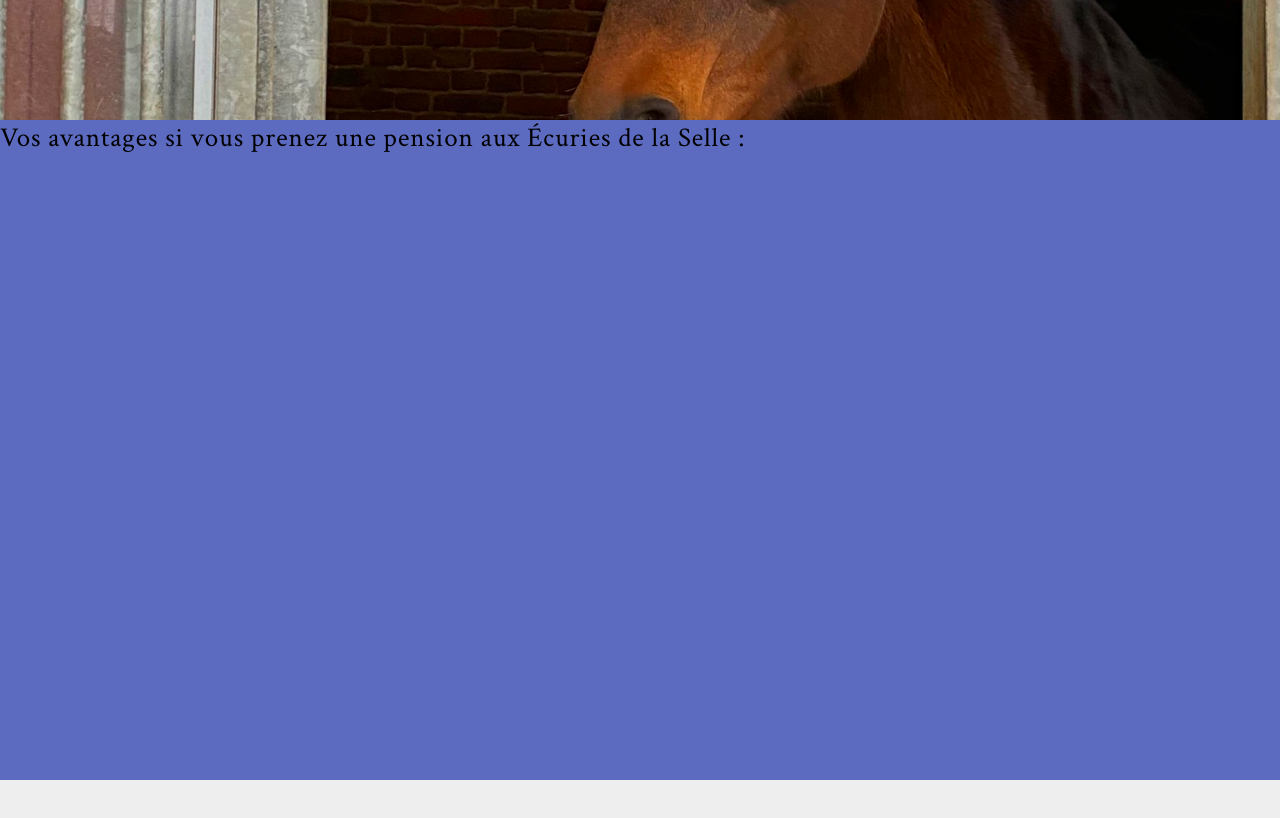
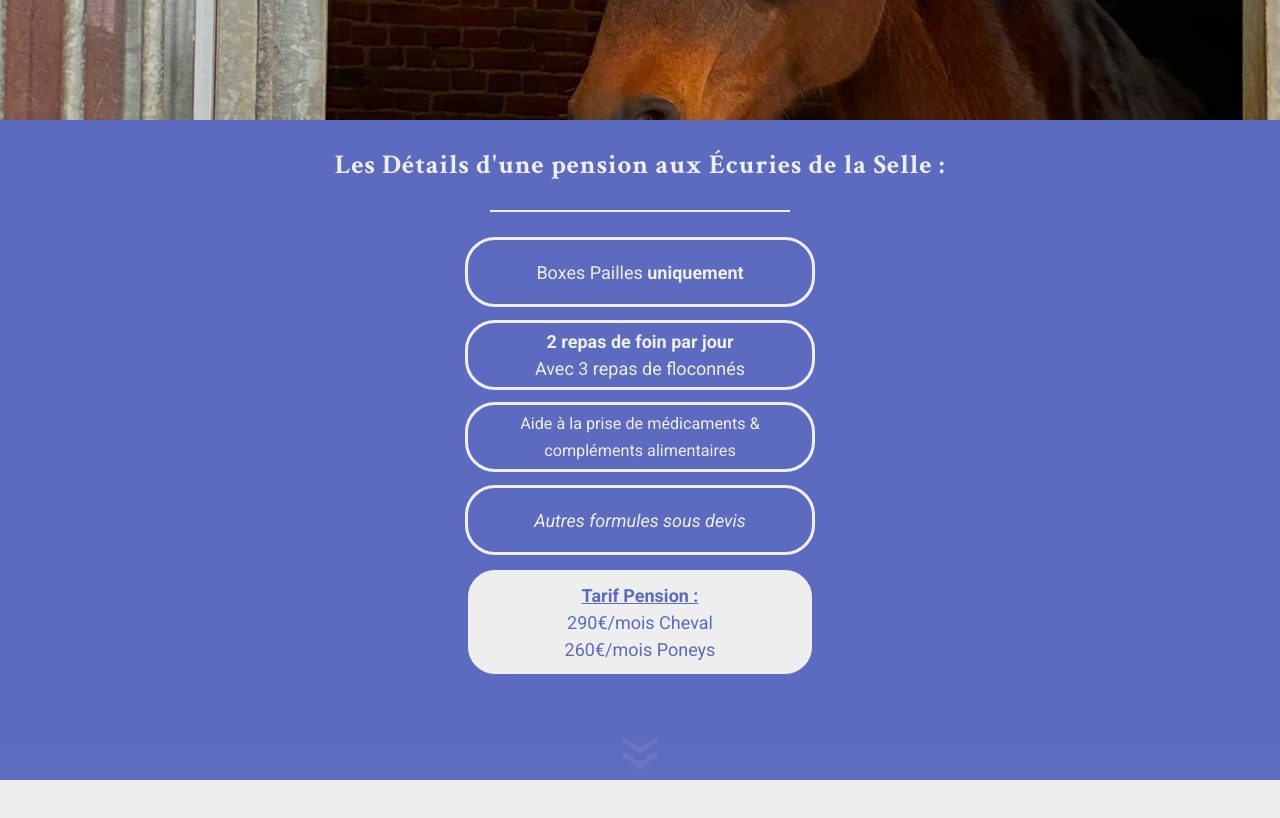
Before and after one commit to GoutteDooo/Site_Ecurie, a React (Vite) app: page /proprietaires in a window 1280 px wide. Shown: the part 1520-2338 px from the top of the page. Built offline with nearby package versions, Linux system fonts and the light colour scheme.

Commit message:
feat(Proprios): Details.jsx, style OK & content added

```diff
--- a/src/components/Bubble.jsx
+++ b/src/components/Bubble.jsx
@@ -16,6 +16,7 @@ const Bubble = ({
   bgColor = MAIN_COLOR,
   textColor = "black",
   opacity = 1,
+  size = 90,
   content = null,
   clickable = false,
   linking = null,
@@ -28,6 +29,7 @@ const Bubble = ({
       color: textColor,
       opacity: opacity,
       border: `3px solid ${textColor}`,
+      height: `${size}px`,
     };
     if (clickable) {
       if (isHover) {
@@ -51,7 +53,7 @@ const Bubble = ({
   };
 
   const handleLink = () => {
-    return linking === "scroll" ? scrollEvent(2) : navigate(linking);
+    return linking === "scroll" ? scrollEvent(2.37) : navigate(linking);
   };
 
   return (
--- a/src/components/ScrollArrow.jsx
+++ b/src/components/ScrollArrow.jsx
@@ -4,7 +4,7 @@ import scrollEvent from "../utils/functions/scrollEvent";
 /**
  * Arrow de scrolling en bas de certains composants pour aider
  * l'utilisateur a scroll plus facilement
- * @param {number} size définit la taille du composant
+ * @param {number} size définit la taille du composant en px
  * @param {number} scrolling définit une target : scrolling * 100vh
  * @returns
  */
--- a/src/components/proprietaires/Details.jsx
+++ b/src/components/proprietaires/Details.jsx
@@ -1,11 +1,45 @@
 import React from "react";
+import Bubble from "../Bubble";
+import { BG_COLOR, MAIN_COLOR } from "../../utils/variables";
+import ScrollArrow from "../ScrollArrow";
 
 const Details = () => {
+  const content = [
+    <p>
+      Boxes Pailles <b>uniquement</b>
+    </p>,
+    <>
+      <b>2 repas de foin par jour</b>
+      <p>Avec 3 repas de floconnés</p>
+    </>,
+    <p style={{ fontSize: "0.9rem" }}>
+      Aide à la prise de médicaments & compléments alimentaires
+    </p>,
+    <em style={{ fontSize: "1rem" }}>Autres formules sous devis</em>,
+    <>
+      <b style={{ textDecoration: "underline" }}>Tarif Pension :</b>
+      <p>290€/mois Cheval</p>
+      <p>260€/mois Poneys</p>
+    </>,
+  ];
+  const tarifPension = content.length - 1; //la où se situe le tarif pension pour le mapping
+  console.log(tarifPension);
+
   return (
     <div className="proprietaires__details">
-      <h1>
-        Vos avantages si vous prenez une pension aux Écuries de la Selle :
-      </h1>
+      <h1>Les Détails d'une pension aux Écuries de la Selle :</h1>
+      <div className="proprietaires__details--bubbles">
+        {content.map((c, i) => (
+          <Bubble
+            bgColor={i < tarifPension ? MAIN_COLOR : BG_COLOR}
+            textColor={i < tarifPension ? BG_COLOR : MAIN_COLOR}
+            content={c}
+            key={i}
+            size={i === tarifPension ? 110 : 70}
+          />
+        ))}
+      </div>
+      <ScrollArrow size={60} scrolling={3.37} />
     </div>
   );
 };
--- a/src/styles/components/_bubble.scss
+++ b/src/styles/components/_bubble.scss
@@ -5,7 +5,7 @@
   flex-direction: column;
   border-radius: 30px;
   margin: 0.7rem auto;
-  padding: 1rem;
+  padding: 0.5rem 1rem;
   &.clickable {
     transition: 0.4s;
   }
--- a/src/styles/pages/_proprietaires.scss
+++ b/src/styles/pages/_proprietaires.scss
@@ -1,6 +1,6 @@
 .proprietaires {
   width: 100%;
-  height: 300vh;
+  height: 400vh;
   &__prestations {
     @include verticalCenter;
     flex-direction: column;
--- a/src/styles/pages/proprietaires/_details.scss
+++ b/src/styles/pages/proprietaires/_details.scss
@@ -1,4 +1,18 @@
 .proprietaires__details {
   background: $main-color;
   height: $vh;
+  position: relative;
+  h1 {
+    color: $bg-color;
+    font-size: 1.5rem;
+    font-weight: 700;
+    text-align: center;
+    padding: 1.5rem;
+    position: relative;
+    margin-bottom: 1.5rem;
+    @include underline($bg-color);
+    &:after {
+      width: 300px;
+    }
+  }
 }
```
